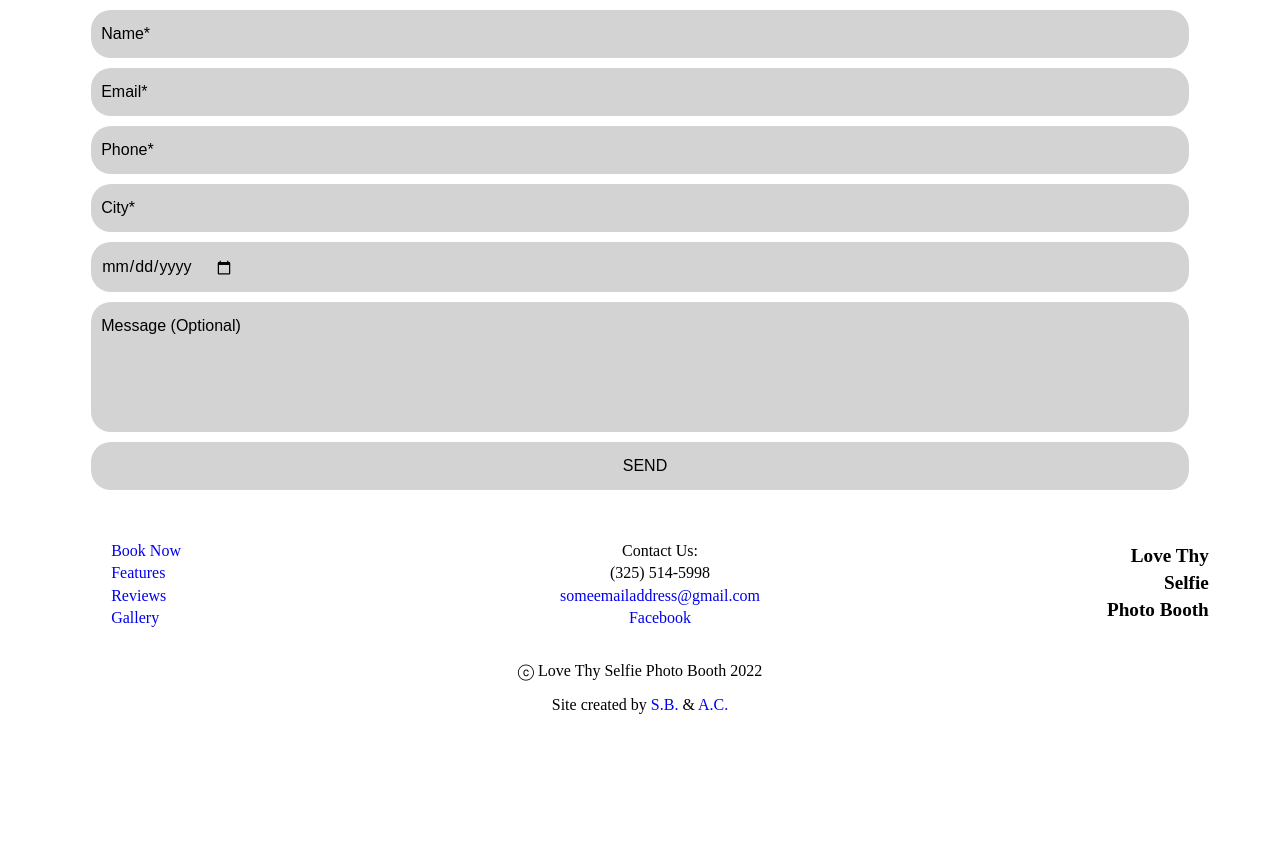
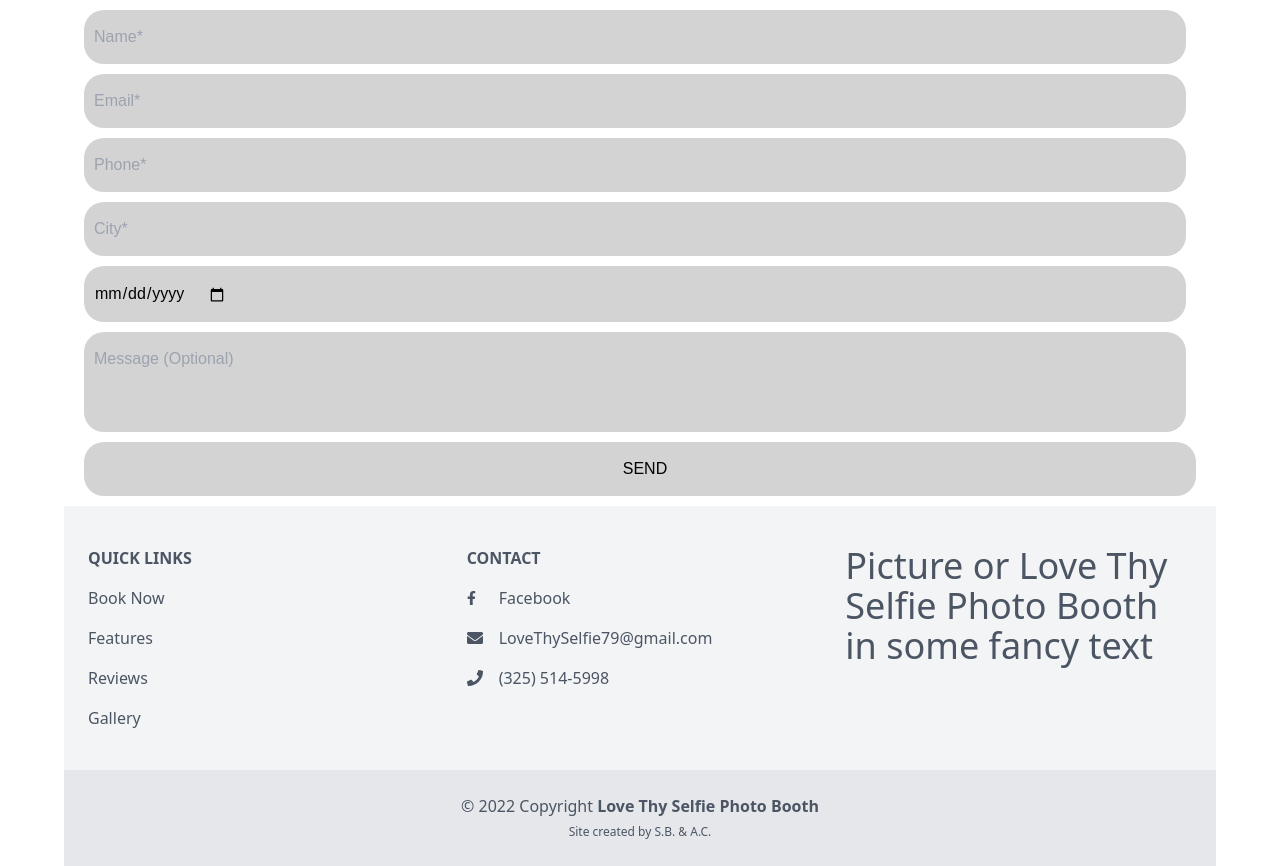
Before and after one commit to missatrox44/love-thy-selfie, a React (Vite) app: page / in a window 1280 px wide. Before the commit the page ends 800 px from the top, so only its background shows below. Built offline with nearby package versions, Linux system fonts and the light colour scheme.

Commit message:
added tailwind config, updated footer, links not functional

```diff
--- a/package.json
+++ b/package.json
@@ -20,7 +20,9 @@
     "@types/react": "^18.0.24",
     "@types/react-dom": "^18.0.8",
     "@vitejs/plugin-react": "^2.2.0",
-    "sass": "^1.56.1",
-    "vite": "^3.2.3"
+    "autoprefixer": "^10.4.12",
+    "postcss": "^8.4.18",
+    "tailwindcss": "^3.2.4",
+    "vite": "^3.1.0"
   }
 }
--- /dev/null
+++ b/postcss.config.cjs
@@ -0,0 +1,6 @@
+module.exports = {
+  plugins: {
+    tailwindcss: {},
+    autoprefixer: {},
+  }
+}
--- a/src/components/Footer/index.jsx
+++ b/src/components/Footer/index.jsx
@@ -1,40 +1,104 @@
 import React from 'react';
-import './style.css';
+// import './style.css';
 
 function Footer() {
   return (
-    <footer>
-      <div className='footer-grid'>
-        <div className='footer-links'>
-          <ul>
-            <li><a href='#'>Book Now</a></li>
-            <li><a href='#'>Features</a></li>
-            <li><a href='#'>Reviews</a></li>
-            <li><a href='#'>Gallery</a></li>
-          </ul>
-        </div>
-        <div className='text-align-center'>
-          <ul>
-            <li>Contact Us:</li>
-            <li>(325) 514-5998</li>
-            <li><a href='#'>someemailaddress@gmail.com</a></li>
-            <li><a target='_blank' href='https://www.facebook.com/profile.php?id=100063804810096'>Facebook</a></li>
-          </ul>
-        </div>
-        <div>
-            <ul className='text-align-right custom-footer-title'>
-              <li>Love Thy</li>
-              <li>Selfie</li>
-              <li>Photo Booth</li>
-            </ul>
-        </div>
+
+<footer class="text-center lg:text-left bg-gray-100 text-gray-600">
+  {/* <div class="flex justify-center items-center lg:justify-between p-6 border-b border-gray-300">
+    <div class="mr-12 hidden lg:block">
+      <span>Get connected with us on social networks:</span>
+    </div>
+
+    <div class="flex justify-center">
+      <a target="_blank" href="https://www.facebook.com/profile.php?id=100063804810096" class="mr-6 text-gray-600">
+        <svg aria-hidden="true" focusable="false" data-prefix="fab" data-icon="facebook-f"
+          class="w-2.5" role="img" xmlns="http://www.w3.org/2000/svg"
+          viewBox="0 0 320 512">
+          <path fill="currentColor"
+            d="M279.14 288l14.22-92.66h-88.91v-60.13c0-25.35 12.42-50.06 52.24-50.06h40.42V6.26S260.43 0 225.36 0c-73.22 0-121.08 44.38-121.08 124.72v70.62H22.89V288h81.39v224h100.17V288z">
+          </path>
+        </svg>
+      </a>
+
+
+    </div>
+  </div> */}
+  <div class="mx-6 py-10 text-center md:text-left">
+    <div class="grid grid-1 md:grid-cols-2 lg:grid-cols-3 gap-8">
+
+    <div class="">
+        <h6 class="uppercase font-semibold mb-4 flex justify-center md:justify-start">
+          Quick Links
+        </h6>
+        <p class="mb-4">
+          <a href="#!" class="text-gray-600">Book Now</a>
+        </p>
+        <p class="mb-4">
+          <a href="#!" class="text-gray-600">Features</a>
+        </p>
+        <p class="mb-4">
+          <a href="#!" class="text-gray-600">Reviews</a>
+        </p>
+        <p>
+          <a href="#!" class="text-gray-600">Gallery</a>
+        </p>
       </div>
 
-      <div className='copyright'>
-          <p> ⓒ Love Thy Selfie Photo Booth 2022</p>
-          <p>Site created by <a target='_blank' href='https://missatrox44.github.io/portfolio/'>S.B.</a> & <a target='_blank' href='https://github.com/andcooke'>A.C.</a></p>
-        </div>
-    </footer>
+
+      <div class="">
+        <h6 class="uppercase font-semibold mb-4 flex justify-center md:justify-start">
+          Contact
+        </h6>
+        <p class="flex items-center justify-center md:justify-start mb-4">
+          <svg aria-hidden="true" focusable="false" data-prefix="fas" data-icon="home"
+            class="w-4 mr-4" role="img" xmlns="http://www.w3.org/2000/svg" viewBox="0 0 576 512">
+           <path fill="currentColor"
+            d="M279.14 288l14.22-92.66h-88.91v-60.13c0-25.35 12.42-50.06 52.24-50.06h40.42V6.26S260.43 0 225.36 0c-73.22 0-121.08 44.38-121.08 124.72v70.62H22.89V288h81.39v224h100.17V288z">
+          </path>
+          </svg>
+          Facebook
+        </p>
+        <p class="flex items-center justify-center md:justify-start mb-4">
+          <svg aria-hidden="true" focusable="false" data-prefix="fas" data-icon="envelope"
+            class="w-4 mr-4" role="img" xmlns="http://www.w3.org/2000/svg"
+            viewBox="0 0 512 512">
+            <path fill="currentColor"
+              d="M502.3 190.8c3.9-3.1 9.7-.2 9.7 4.7V400c0 26.5-21.5 48-48 48H48c-26.5 0-48-21.5-48-48V195.6c0-5 5.7-7.8 9.7-4.7 22.4 17.4 52.1 39.5 154.1 113.6 21.1 15.4 56.7 47.8 92.2 47.6 35.7.3 72-32.8 92.3-47.6 102-74.1 131.6-96.3 154-113.7zM256 320c23.2.4 56.6-29.2 73.4-41.4 132.7-96.3 142.8-104.7 173.4-128.7 5.8-4.5 9.2-11.5 9.2-18.9v-19c0-26.5-21.5-48-48-48H48C21.5 64 0 85.5 0 112v19c0 7.4 3.4 14.3 9.2 18.9 30.6 23.9 40.7 32.4 173.4 128.7 16.8 12.2 50.2 41.8 73.4 41.4z">
+            </path>
+          </svg>
+          LoveThySelfie79@gmail.com
+        </p>
+        <p class="flex items-center justify-center md:justify-start mb-4">
+          <svg aria-hidden="true" focusable="false" data-prefix="fas" data-icon="phone"
+            class="w-4 mr-4" role="img" xmlns="http://www.w3.org/2000/svg"
+            viewBox="0 0 512 512">
+            <path fill="currentColor"
+              d="M493.4 24.6l-104-24c-11.3-2.6-22.9 3.3-27.5 13.9l-48 112c-4.2 9.8-1.4 21.3 6.9 28l60.6 49.6c-36 76.7-98.9 140.5-177.2 177.2l-49.6-60.6c-6.8-8.3-18.2-11.1-28-6.9l-112 48C3.9 366.5-2 378.1.6 389.4l24 104C27.1 504.2 36.7 512 48 512c256.1 0 464-207.5 464-464 0-11.2-7.7-20.9-18.6-23.4z">
+            </path>
+          </svg>
+          (325) 514-5998
+        </p>
+
+      </div>
+
+      <div class="">
+        <p class="text-4xl">Picture or Love Thy Selfie Photo Booth in some fancy text</p>
+      </div>
+
+
+
+
+    </div>
+  </div>
+  <div class="text-center p-6 bg-gray-200">
+    <span>© 2022 Copyright </span>
+    <a class="text-gray-600 font-semibold" href="#">Love Thy Selfie Photo Booth</a>
+    <br />
+    <span class="text-xs">Site created by <a target='_blank' href='https://missatrox44.github.io/portfolio/'>S.B.</a> & <a target='_blank' href='https://andcooke.github.io/react-portfolio/'>A.C.</a></span>
+  </div>
+
+</footer>
   )
 }
 
--- a/src/index.css
+++ b/src/index.css
@@ -1,3 +1,8 @@
+/* tailwind directives */
+@tailwind base;
+@tailwind components;
+@tailwind utilities;
+
 /* :root {
   font-family: Inter, Avenir, Helvetica, Arial, sans-serif;
   font-size: 16px;
--- /dev/null
+++ b/tailwind.config.cjs
@@ -0,0 +1,14 @@
+/** @type {import('tailwindcss').Config} */
+module.exports = {
+  content:["./src/**/*.{js,jsx}"],
+  theme: {
+    extend: {
+      colors: {
+        dark: 'black',
+        light: 'white',
+        medium: 'blue'
+      }
+    },
+  },
+  plugins: [],
+}
```
Also changed, not shown: 1 other file (tests, documents, lock files or other folders).
